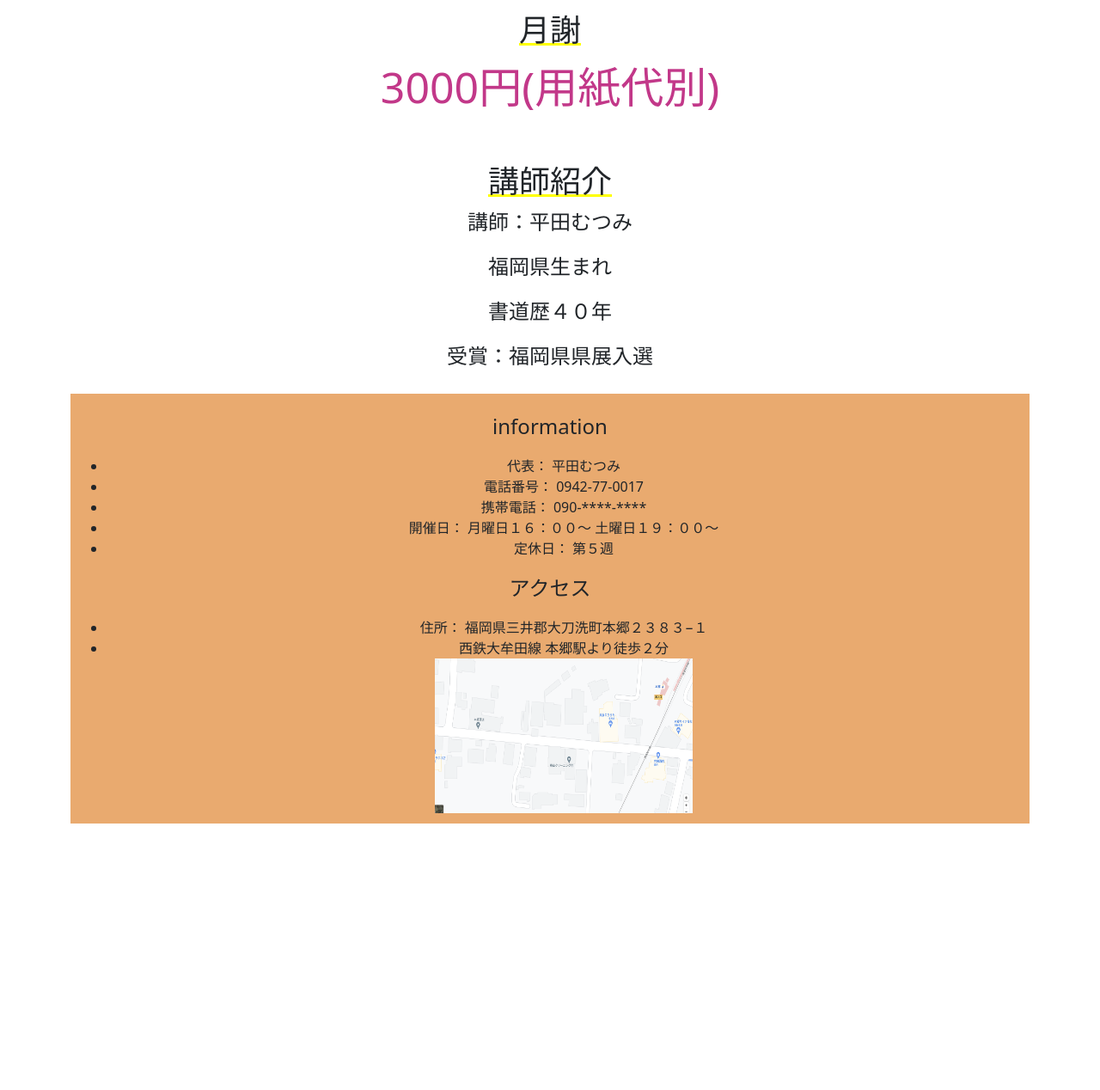
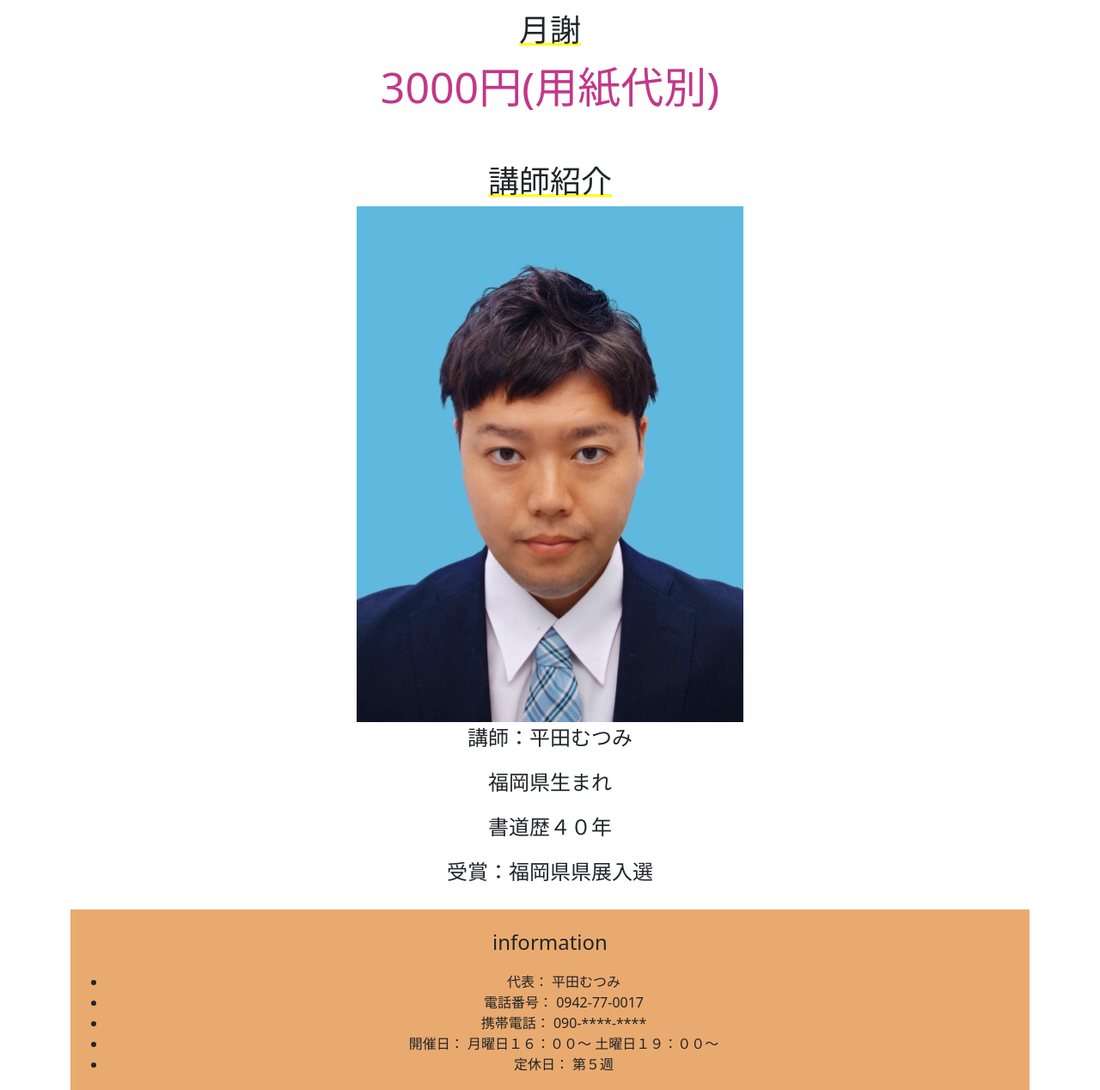
Before and after one commit to hiratatatsujiro/homepage, a PHP site: page / in a window 1280 px wide. Shown: the part 850-2118 px from the top of the page at 86% size. Before the commit the page ends 1808 px from the top, so only its background shows below. Run offline with PHP 8.4, Linux system fonts and the light colour scheme; some libraries are stand-ins or nearby versions.

Commit message:
img追加

```diff
--- a/css/home.css
+++ b/css/home.css
@@ -71,3 +71,7 @@
   text-align: center;
   color: rgb(194, 56, 137);
 }
+
+.teacher {
+  text-align: center;
+}
--- a/index.html
+++ b/index.html
@@ -51,6 +51,7 @@
       </div>
       <div class="teacher">
         <h1>講師紹介</h1>
+        <img v-bind:src="teacherImage" class="teacher-image">
         <p>講師：{{ name }}</p>
         <p>福岡県生まれ</p>
         <p>書道歴４０年</p>
--- a/slide_show.js
+++ b/slide_show.js
@@ -5,6 +5,7 @@
     tel: "0942-77-0017",
     phone: "090-****-****",
     area: "images/access.png",
-    wday: ["日曜日", "月曜日", "火曜日", "水曜日", "木曜日", "金曜日", "土曜日"]
+    wday: ["日曜日", "月曜日", "火曜日", "水曜日", "木曜日", "金曜日", "土曜日"],
+    teacherImage: "images/pre_teacher.png"
   }
 })
```
Also changed, not shown: images/pre_teacher.png (added), 1 other file.
